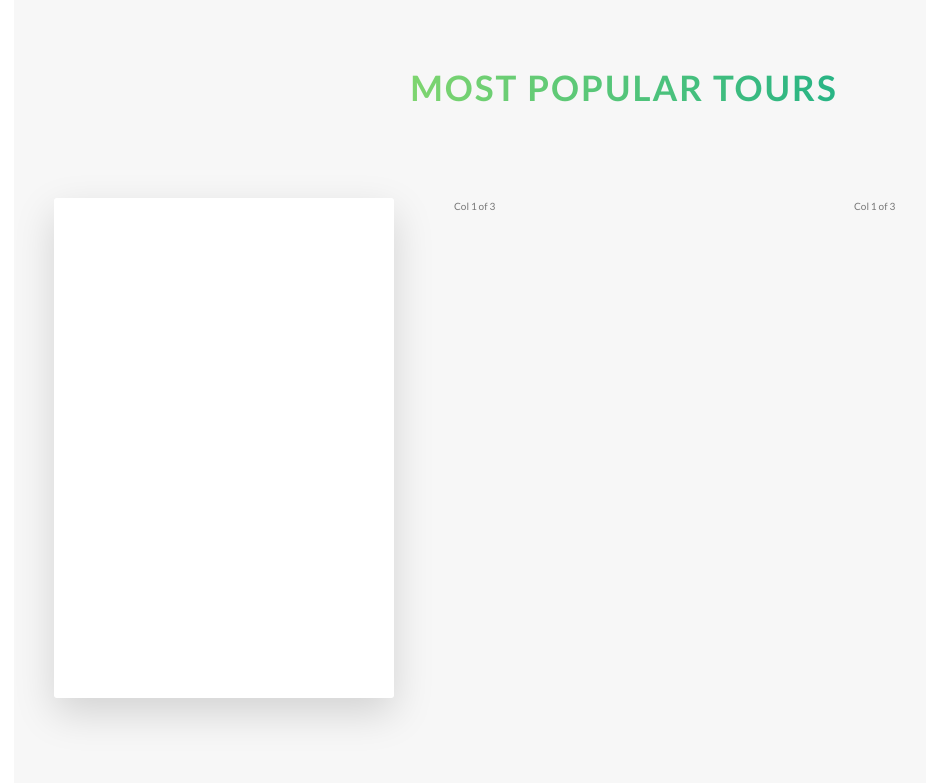
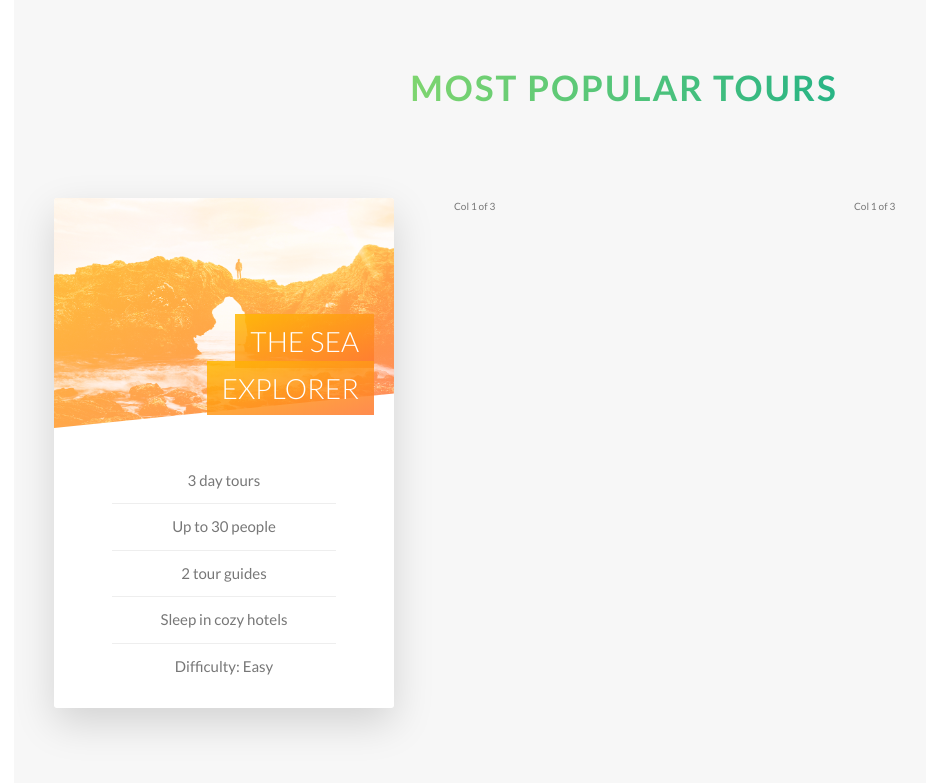
Before and after one commit to ArmandoHerra/Natours, a website: page Natours/index.html in a window 1280 px wide. Shown: the part 2274-3057 px from the top of the page, without its empty margins (16-942 px from the left). Drawn offline with Linux system fonts and the light colour scheme.

Commit message:
Finished styling the front part of the cards.

```diff
--- a/Natours/index.html
+++ b/Natours/index.html
@@ -118,7 +118,23 @@
                     <div class="col-1-of-3">
                         <div class="card">
                             <div class="card__side card__side--front">
-                                FRONT
+                                <div class="card__picture card__picture--1">
+                                    &nbsp;
+                                </div>
+                                <h4 class="card__heading">
+                                    <span class="card__heading-span card__heading-span--1">
+                                        The Sea Explorer
+                                    </span>
+                                </h4>
+                                <div class="card__details">
+                                    <ul>
+                                        <li>3 day tours</li>
+                                        <li>Up to 30 people</li>
+                                        <li>2 tour guides</li>
+                                        <li>Sleep in cozy hotels</li>
+                                        <li>Difficulty: Easy</li>
+                                    </ul>
+                                </div>
                             </div>
                             <div class="card__side card__side--back card__side--back-1">
                                 BACK
--- a/Natours/sass/abstracts/_variables.scss
+++ b/Natours/sass/abstracts/_variables.scss
@@ -10,6 +10,7 @@ $color-tertiary-light: #2998ff;
 $color-tertiary-dark: #5643fa;
 
 $color-gray-light-1: #f7f7f7;
+$color-gray-light-2: #eeeeee;
 
 $color-gray-dark: #777;
 $color-white: #fff;
--- a/Natours/sass/components/_card.scss
+++ b/Natours/sass/components/_card.scss
@@ -1,12 +1,11 @@
 .card {
+    // FUNCTIONALITY
     perspective: 150rem;
     -moz-perspective: 150rem;
     position: relative;
-    height: 50rem;
+    height: 51rem;
     &__side {
-        color: white;
-        font-size: 2rem;
-        height: 50rem;
+        height: 51rem;
         transition: all 1s ease-in-out;
         position: absolute;
         top: 0;
@@ -14,6 +13,7 @@
         width: 100%;
         backface-visibility: hidden;
         border-radius: 3px;
+        overflow: hidden;
         box-shadow: 0 1.5rem 4rem rgba($color-black, .15);
         &--front {
             background-color: $color-white;
@@ -21,18 +21,67 @@
         &--back {
             transform: rotateY(180deg);
             &-1 {
-                background-image: linear-gradient(
-                    to right bottom,
-                    $color-secondary-light,
-                    $color-secondary-dark
-                );
+                background-image: linear-gradient(to right bottom, $color-secondary-light,$color-secondary-dark);
             }
         }
     }
     &:hover &__side--front {
-        transform: rotateY(180deg);
+        transform: rotateY(-180deg);
     }
     &:hover &__side--back {
         transform: rotateY(0);
     }
+    // FRONT SIDE STYLING
+    &__picture {
+        background-size: cover;
+        height: 23rem;
+        background-blend-mode: screen;
+        //-webkit-clip-path: polygon(0 0, 100% 0, 100% 85%, 0 100%);
+        clip-path: polygon(0 0, 100% 0, 100% 85%, 0 100%);
+        &--1 {
+            background-image: linear-gradient(to right bottom, $color-secondary-light,$color-secondary-dark), url('../img/nat-5.jpg');
+        }
+        &--2 {
+            background-image: url('../img/nat-5.jpg');
+        }
+        &--3 {
+            background-image: url('../img/nat-5.jpg');
+        }
+    }
+    &__heading {
+        font-size: 2.8rem;
+        font-weight: 300;
+        text-transform: uppercase;
+        text-align: right;
+        color: $color-white;
+        position: absolute;
+        top: 12rem;
+        right: 2rem;
+        width: 75%;
+        z-index: 1;
+    }
+    &__heading-span {
+        padding: 1rem 1.5rem;
+        -webkit-box-decoration-break: clone;
+        box-decoration-break: clone;
+        &--1 {
+            background-image: linear-gradient(to right bottom, rgba($color-secondary-light, .85), rgba($color-secondary-dark, .85));
+        }
+    }
+    &__details {
+        padding: 3rem;
+        ul {
+            list-style: none;
+            width: 80%;
+            margin: 0 auto;
+            li {
+                text-align: center;
+                font-size: 1.5rem;
+                padding: 1rem;
+                &:not(:last-child) {
+                    border-bottom: 1px solid $color-gray-light-2;
+                }
+            }
+        }
+    }
 }
--- a/Natours/sass/layout/_header.scss
+++ b/Natours/sass/layout/_header.scss
@@ -8,6 +8,7 @@
     background-size: cover;
     background-position: top;
     position: relative;
+    -webkit-clip-path: polygon(0 0, 100% 0, 100% 75vh, 0 100%);
     clip-path: polygon(0 0, 100% 0, 100% 75vh, 0 100%);
     &__logo-box {
         position: absolute;
--- a/Natours/sass/pages/_home.scss
+++ b/Natours/sass/pages/_home.scss
@@ -10,7 +10,7 @@
         to right bottom,
         rgba($color-primary-light, 0.8),
         rgba($color-primary-dark, 0.8)),
-        url('/img/nat-4.jpg');
+        url('../img/nat-4.jpg');
     background-size: cover;
     transform: skewY(-7deg);
     margin-top: -11.5rem;
```
Also changed, not shown: Natours/css/style.css.
